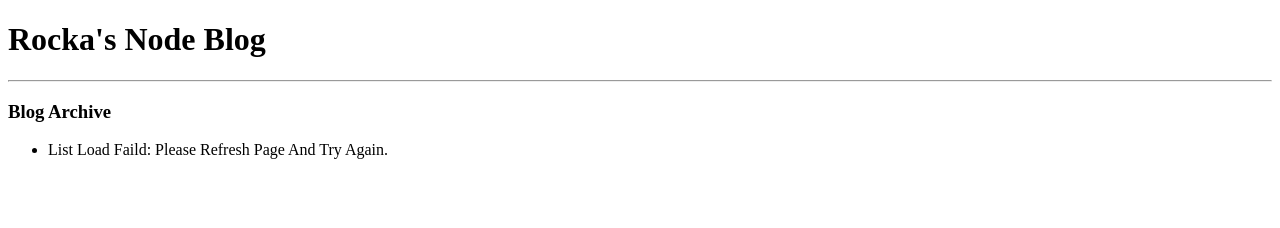
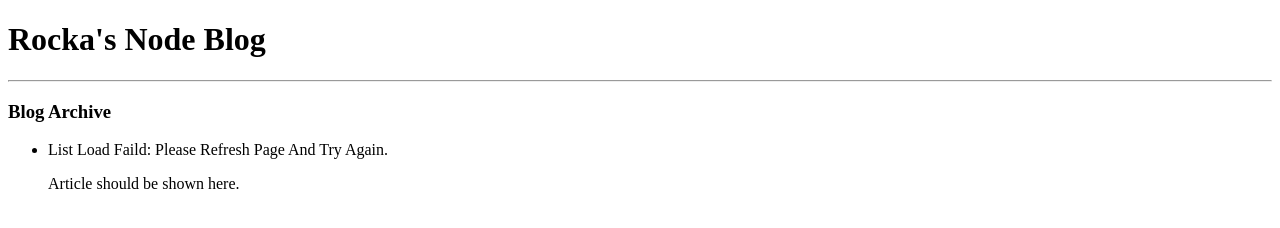
Before and after one commit to Rocket1184/BlogNode, a website: page page/index.html in a window 1280 px wide. Drawn offline with Linux system fonts and the light colour scheme; no server answers.

Commit message:
article area in index

```diff
--- a/page/index.html
+++ b/page/index.html
@@ -13,6 +13,7 @@
     <h3>Blog Archive</h3>
     <ul id="index-article-list">
     </ul>
+    <blockquote id="index-article-content">Article should be shown here.</blockquote>
 </body>
 
 </html>
```
